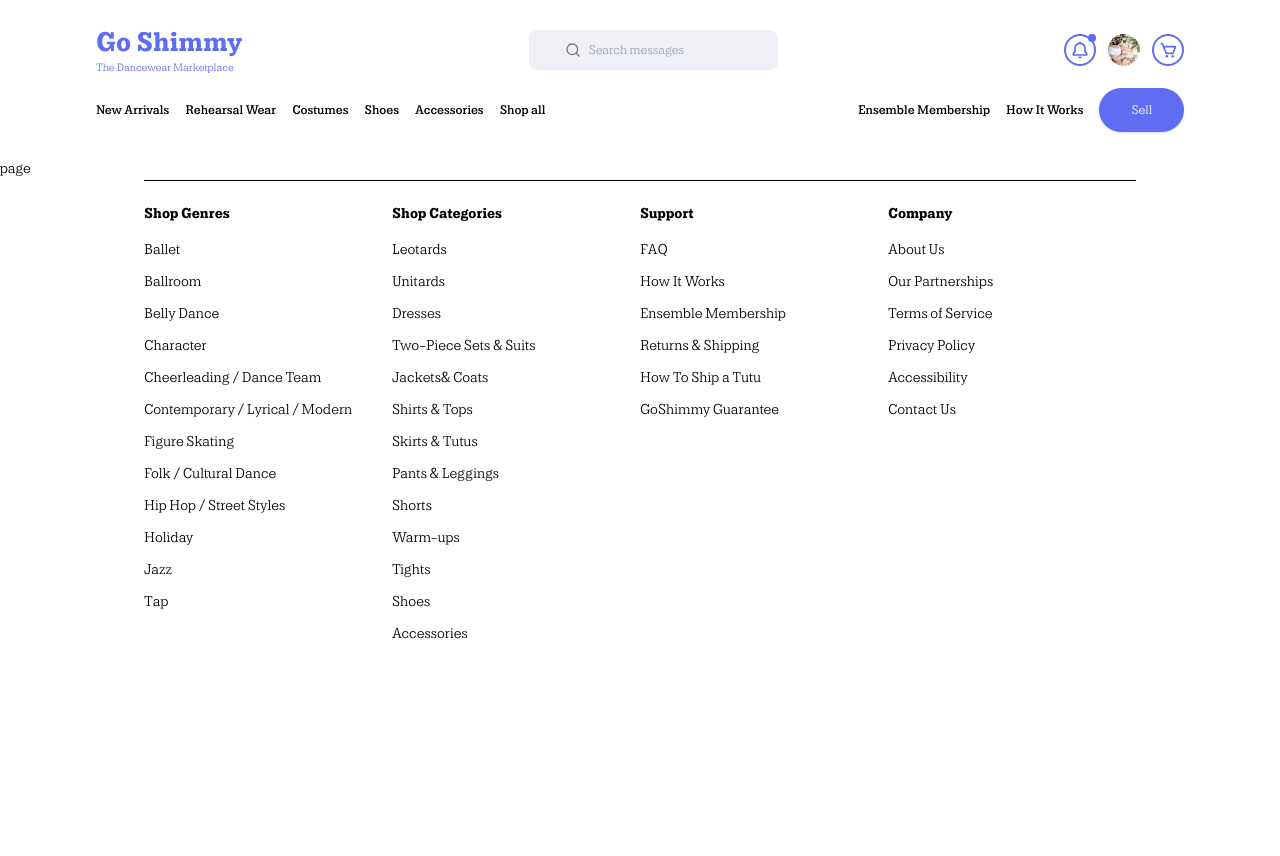
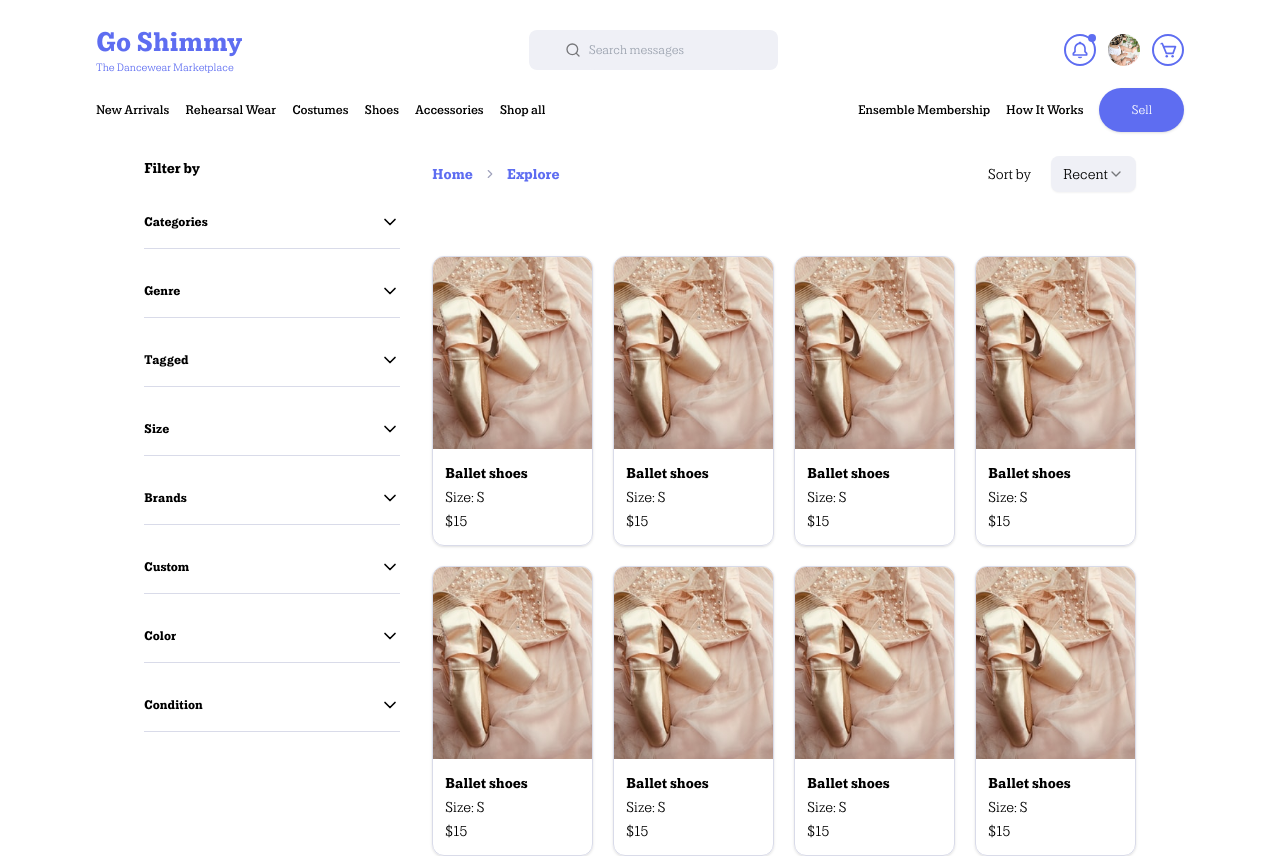
Before and after one commit to Sohad-Almadhoon/shop_goshimmy, a Next.js app: page /explore in a window 1280 px wide. Shown: the top 856 px of the page. Before the commit the page ends 800 px from the top, so only its background shows below. Built offline with nearby package versions, Linux system fonts and the light colour scheme.

Commit message:
explore page

```diff
--- a/app/explore/page.tsx
+++ b/app/explore/page.tsx
@@ -1,9 +1,53 @@
-import React from 'react'
+import BreadcrumbExplore from "@/components/Breadcrumb";
+import FilterList from "@/components/profile/FilterList";
+import Filters from "@/components/profile/Filters";
+import { Card } from "@/components/ui/card";
+import { Select, SelectTrigger } from "@/components/ui/select";
+import React from "react";
 
 const page = () => {
   return (
-    <div>page</div>
-  )
-}
+    <div className="lg:px-36 max-w-screen-2xl w-full mx-auto ">
+      <div className="flex gap-8">
+        <div className="min-w-64 shrink-0 max-w-64">
+          <span className="font-bold mb-4 block">Filter by</span>
+          <Filters />{" "}
+        </div>
+        <div className="flex-grow">
+          <div className="flex justify-between mb-5 items-center">
+            <BreadcrumbExplore />
+            <div className="flex gap-5 basis-1/5 items-center">
+              <span className=" whitespace-nowrap">Sort by</span>
+              <Select>
+                <SelectTrigger>Recent</SelectTrigger>
+              </Select>
+            </div>
+          </div>
+          <div className="min-h-11">
+            <FilterList />
+          </div>
+          <div className="grid lg:grid-cols-4 grid-cols-2 gap-5 pb-5 lg:px-0 px-5">
+            {Array.from({ length: 12 }).map((_, index) => (
+              <Card
+                key={index}
+                className="flex flex-col p-0 text-left overflow-hidden">
+                <img
+                  src="/images/palle.jpg"
+                  alt=""
+                  className="w-full h-48 object-cover"
+                />
+                <div className="p-3 flex flex-col">
+                  <span className="font-bold">Ballet shoes</span>
+                  <span>Size: S</span>
+                  <span>$15</span>
+                </div>
+              </Card>
+            ))}
+          </div>
+        </div>
+      </div>
+    </div>
+  );
+};
 
-export default page
+export default page;
--- a/components/Breadcrumb.tsx
+++ b/components/Breadcrumb.tsx
@@ -13,15 +13,15 @@
     <Breadcrumb>
       <BreadcrumbList>
         <BreadcrumbItem>
-          <BreadcrumbLink href="/">Home</BreadcrumbLink>
+          <BreadcrumbLink href="/" className="text-primary font-bold text-base">
+            Home
+          </BreadcrumbLink>
         </BreadcrumbItem>
-        <BreadcrumbSeparator />
+        <BreadcrumbSeparator className="text-placeholder"/>
         <BreadcrumbItem>
-          <BreadcrumbLink href="/components">Components</BreadcrumbLink>
-        </BreadcrumbItem>
-        <BreadcrumbSeparator />
-        <BreadcrumbItem>
-          <BreadcrumbPage>Breadcrumb</BreadcrumbPage>
+          <BreadcrumbPage className="text-primary font-bold text-base">
+            Explore
+          </BreadcrumbPage>
         </BreadcrumbItem>
       </BreadcrumbList>
     </Breadcrumb>
--- a/components/profile/FilterList.tsx
+++ b/components/profile/FilterList.tsx
@@ -12,17 +12,15 @@
       {Object.entries(selectedFilters).map(([key, value]) => (
         <div
           key={key}
-          className="flex items-center bg-gray-300 px-3 py-1 rounded-full">
-          <span className="mr-2 text-sm">{value}</span>
+          className="flex items-center bg-gray-300 px-3 py-2 rounded-xl bg-lightGray">
+          <span className="mr-2 text-sm">{value.toUpperCase()}</span>
           <IoClose
-            className="cursor-pointer text-sm"
+            className="cursor-pointer"
             onClick={() => removeFilter(key)}
           />
         </div>
       ))}
-      <button
-        onClick={clearFilters}
-        className="ml-3 text-sm text-red-600 underline">
+      <button onClick={clearFilters} className="ml-3  text-primary underline">
         Clear All
       </button>
     </div>
--- a/components/profile/Filters.tsx
+++ b/components/profile/Filters.tsx
@@ -1,3 +1,5 @@
+//@ts-nocheck
+"use client"
 import React, { useState } from "react";
 import {
   Accordion,
@@ -22,9 +24,6 @@
 
   return (
     <div>
-      {/* Selected Filters List */}
-      <FilterList />
-
       {/* Mobile Filters Button */}
       <div className="lg:hidden flex justify-end mb-4">
         <Button
```
